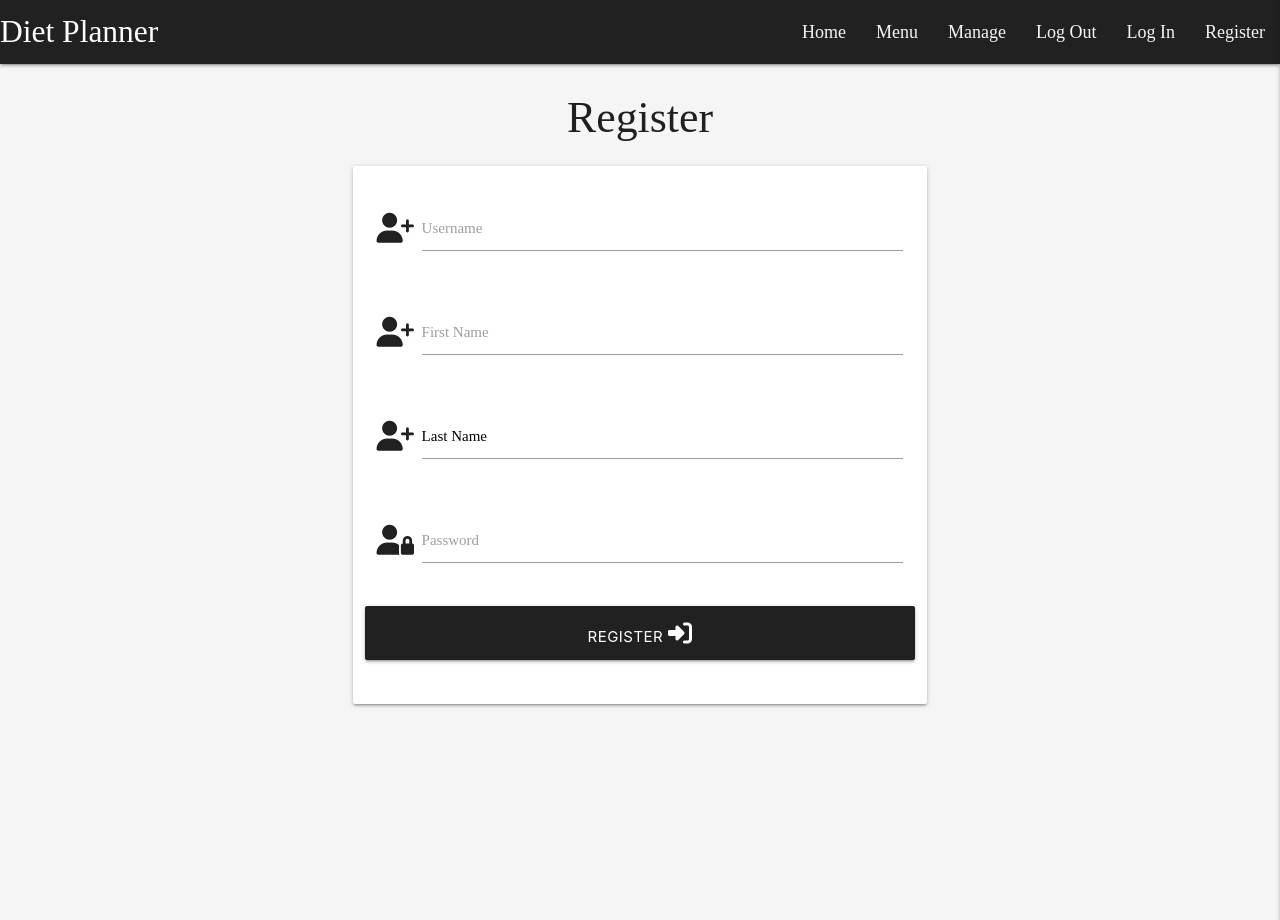
After one commit to MargaritaAtr/diet-planner, a Flask app: page /register in a window 1280 px wide. The commit adds this page. Run offline with Flask 3, Linux system fonts and the light colour scheme; some libraries are stand-ins or nearby versions; some web fonts are replaced.

Commit message:
Add Register template

```diff
--- a/app.py
+++ b/app.py
@@ -28,6 +28,11 @@ def get_meals():
     meals = mongo.db.meals.find()
     return render_template("meals.html" , meals=meals)
 
+@app.route("/register", methods=["GET", "POST"])
+def register():
+    return render_template("register.html")
+
+
 
 if __name__ == "__main__":
     app.run(host=os.environ.get("IP"),
--- a/templates/base.html
+++ b/templates/base.html
@@ -25,7 +25,7 @@
         <li><a href="">Manage</a></li>
         <li><a href="">Log Out</a></li>
         <li><a href="">Log In</a></li>
-        <li><a href="">Register</a></li>
+        <li><a href="{{ url_for('register')}}">Register</a></li>
       </ul>
     </div>
   </nav>
@@ -36,7 +36,7 @@
     <li><a href="">Manage</a></li>
     <li><a href="">Log Out</a></li>
     <li><a href="">Log In</a></li>
-    <li><a href="">Register</a></li>
+    <li><a href="{{ url_for('register')}}">Register</a></li>
   </ul>
     </header>
 
--- a/templates/homepage.html
+++ b/templates/homepage.html
@@ -1,5 +1,5 @@
 {% extends "base.html" %}
-{% block styles %}
+{% block content %}
 
 
     <div class="slider fullscreen responsive-img">
--- /dev/null
+++ b/templates/register.html
@@ -0,0 +1,51 @@
+{%  extends "base.html" %}
+{% block content %}
+
+<h3 class="center-align">Register</h3>
+
+<div class="row">
+    <form class="col s12 m8 offset-m2" method="POST" action="{{ url_for('register')}}">
+        <div class="card-panel">
+             <!--Username input-->
+            <div class="row">
+                <div class="input-field col s12">
+                    <i class="fas fa-user-plus prefix grey-darken-4 text-darken-4"></i>
+                    <input id="username" name="username" type="text" minlength="5" maxlength="15" pattern="^[a-zA-Z0-9]{5,15}$" class="validate" required>
+                    <label for="username">Username</label>
+                </div>
+            </div>
+             <!-- First Name input -->
+             <div class="row">
+                <div class="input-field col s12">
+                    <i class="fa-solid fa-user-plus prefix grey-darken-4 text-darken-4"></i>
+                    <input id="fname" name="fname" type="text" class="validate black-text" required>
+                    <label for="fname">First Name</label>
+                </div>
+            </div>
+            <!-- Last Name input -->
+            <div class="row">
+                <div class="input-field col s12">
+                    <i class="fa-solid fa-user-plus prefix grey-darken-4 text-darken-4"></i>
+                    <input id="lname" name="lname" type="text" class="validate black-text" required>
+                    <label for="lname" class="black-text">Last Name</label>
+                </div>
+            </div>
+             <!--Password input-->
+            <div class="row">
+                <div class="input-field col s12">
+                    <i class="fas fa-user-lock prefix grey-darken-4 text-darken-4"></i>
+                    <input id="password" name="password" type="password" minlength="5" maxlength="15" pattern="^[a-zA-Z0-9]{5,15}$" class="validate" required>
+                    <label for="password">Password</label>
+                </div>
+            </div>
+            <!--Register-->
+            <div class="row">
+                <button type="submit" class="col s12 btn-large grey darken-4 text-shadow">
+                    Register <i class="fas fa-sign-in-alt"></i>
+                </button>
+            </div>
+        </div>
+    </form>
+
+
+{% endblock %}
```
